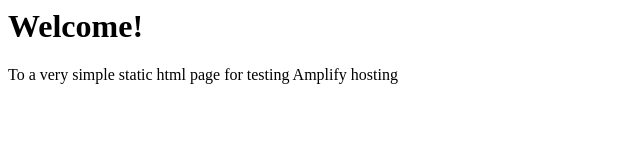
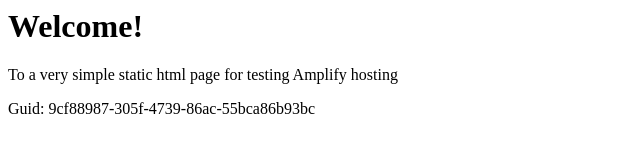
Before and after one commit to aws-aemilia-cdg/Github-PR-Commit-Integration-Test-DoNotTouch-v1-prod-eu-west-3, a website: page src/index.html in a window 1280 px wide. Shown: the whole page, without its empty margins (0-640 px from the left). Drawn offline with Linux system fonts and the light colour scheme.

Commit message:
commit from integ tests

```diff
--- a/src/index.html
+++ b/src/index.html
@@ -1,3 +1,5 @@
+
+
 <html lang="en">
 
 <head>
@@ -10,6 +12,6 @@
 <body>
     <h1>Welcome!</h1>
     <p>To a very simple static html page for testing Amplify hosting</p>
-</body>
+    <p>Guid: 9cf88987-305f-4739-86ac-55bca86b93bc</p></body>
 
 </html>
```
